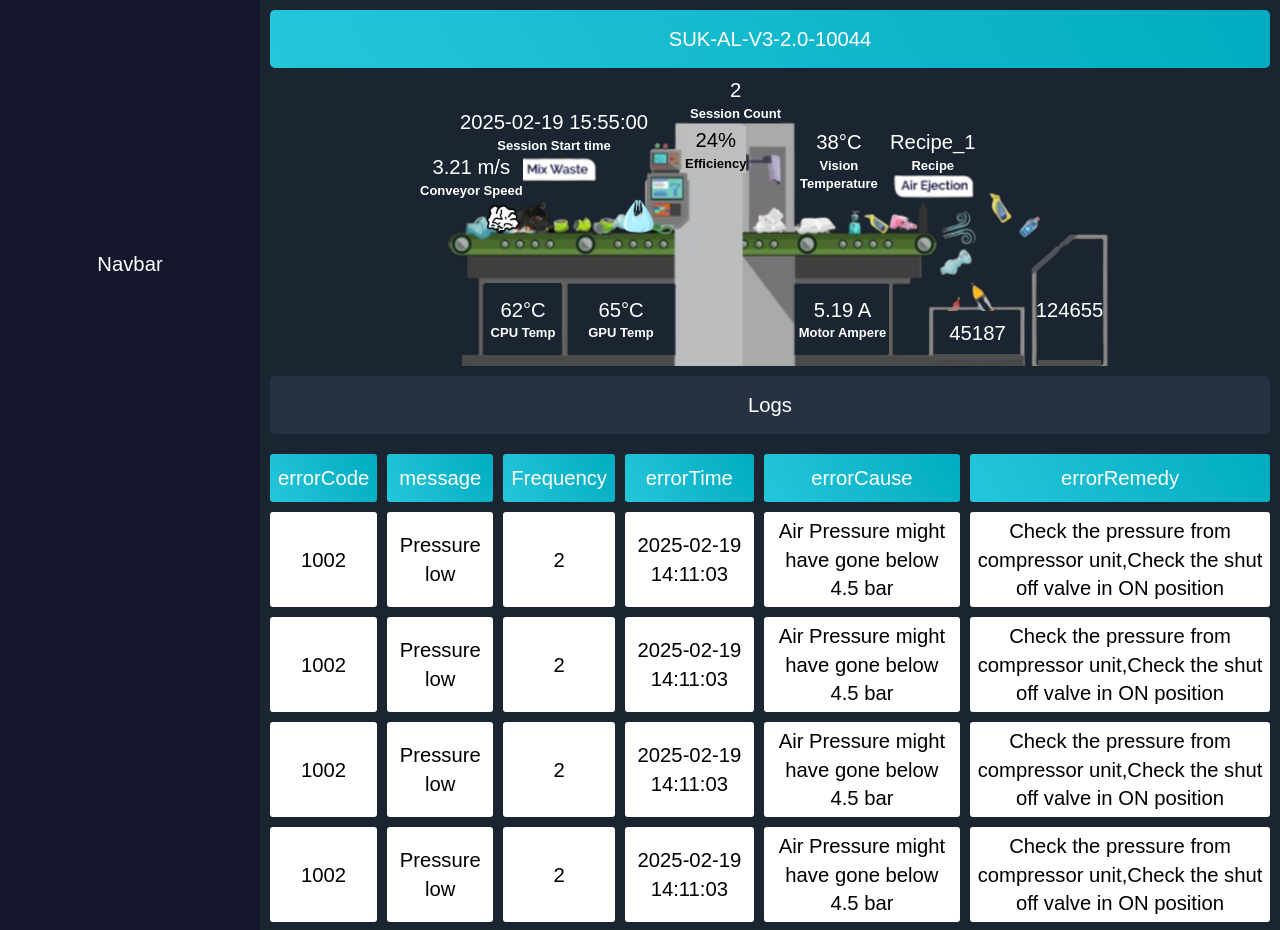
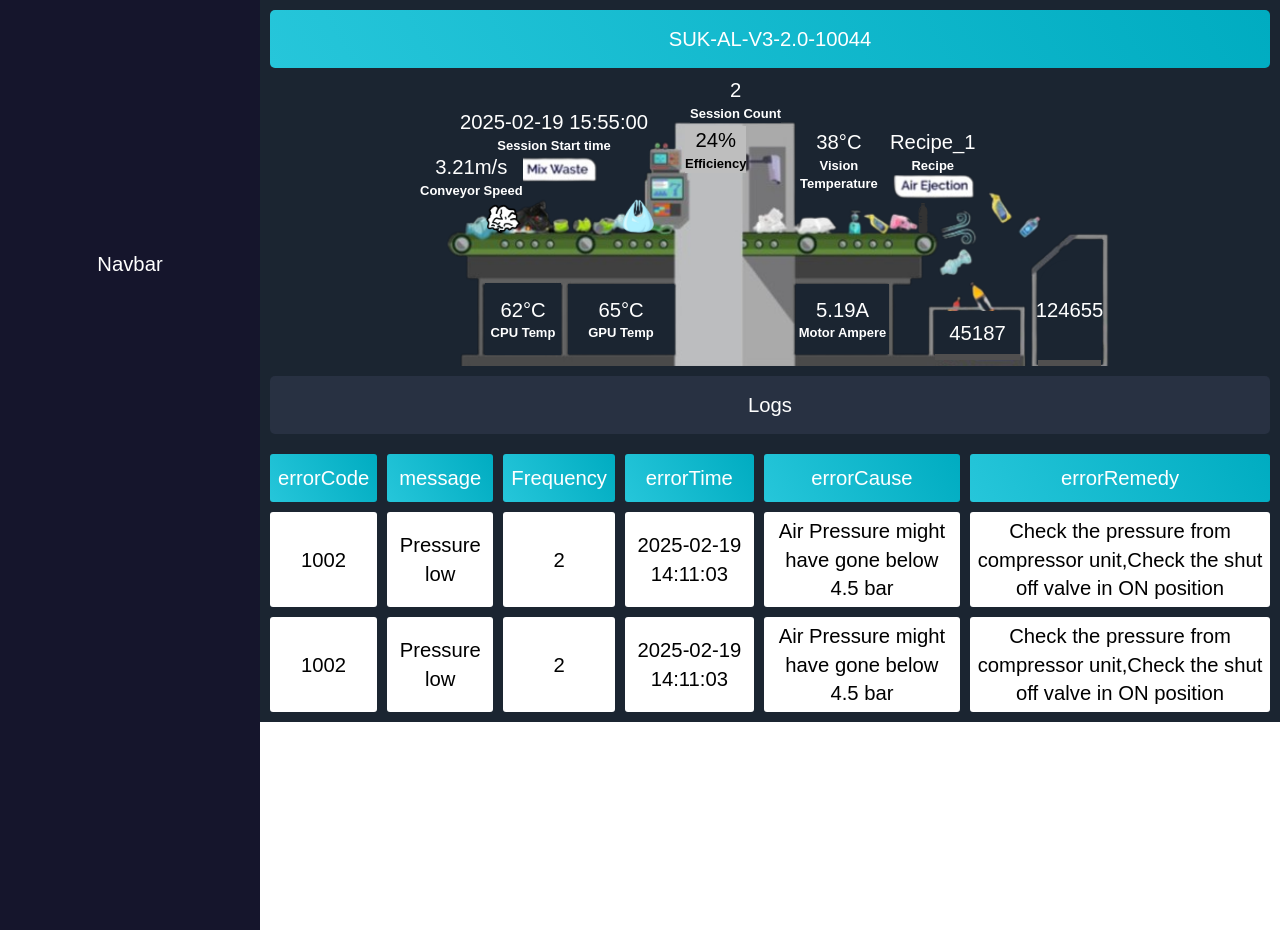
Before and after one commit to IRS-SHIVAM/testing_app, an Angular app: page / in a window 1280 px wide. Shown: the top 930 px of the page. After the commit the page ends 800 px from the top, so only its background shows below. Built offline with nearby package versions, Linux system fonts and the light colour scheme.

Commit message:
new component created

```diff
--- a/src/app/app.component.css
+++ b/src/app/app.component.css
@@ -74,16 +74,6 @@
     left: 245px;
     width: 177px;
     color: white;
-}
-.gpuText , .cpuText , .speedText , .motorText, .visionText , .sessionCountText , .sessionDateTimeText, .recipeText{
-    font-size: 13px;
-    background-color: #1B2531;
-    font-weight: bold;
-}
-.efficiencyText{
-    font-size: 13px;
-    background-color: rgb(190, 190, 190);
-    font-weight: bold;
 }
 .conveyorSpeed{
     background-color: #1B2531;
--- a/src/app/app.component.html
+++ b/src/app/app.component.html
@@ -35,51 +35,60 @@
     </div> -->
 
     <div class="imgContainner">
-      <img src="assets/images/suka3.png" alt="abc" class="suka">
-      <img src="/assets/images/img1.png" alt="imgRoll" height="95px" class="imgRoll1" />
-      <img src="/assets/images/img2.png" alt="imgRoll" height="95px" class="imgRoll2" />
-      <img src="/assets/images/img3.png" alt="imgRoll" height="95px" class="imgRoll3" />
-      <img src="/assets/images/img4.png" alt="imgRoll" height="95px" class="imgRoll4" />
+      <img src="assets/images/suka3.png" alt="abc" class="suka" loading="lazy" />
+      <img src="/assets/images/img1.png" alt="imgRoll" height="95px" class="imgRoll1" loading="lazy" />
+      <img src="/assets/images/img2.png" alt="imgRoll" height="95px" class="imgRoll2" loading="lazy" />
+      <img src="/assets/images/img3.png" alt="imgRoll" height="95px" class="imgRoll3" loading="lazy" />
+      <img src="/assets/images/img4.png" alt="imgRoll" height="95px" class="imgRoll4" loading="lazy" />
 
       <!-- <img src="/assets/img3.png" alt="imgRoll" height="75px" class="imgRoll3" /> -->
       <div class="ejectCount">{{ ejectedCount }}</div>
       <div class="ignoreCount">{{ rejectedCount }}</div>
-      <div class="cpuTemperature">
+      <app-machine-info class="cpuTemperature" [lable]="'CPU Temp'" [lableClass]="'cpuText'" [lableValue]="cpuTemperature + '&deg;C'" />
+      <!-- <div class="cpuTemperature">
         <h1>{{ cpuTemperature }}&deg;C</h1>
         <h6 class="cpuText">CPU Temp</h6>
-      </div>
-      <div class="gpuTemperature">
+      </div> -->
+      <app-machine-info class="gpuTemperature" [lable]="'GPU Temp'" [lableClass]="'gpuText'" [lableValue]="gpuTemperature + '&deg;C'" />
+      <!-- <div class="gpuTemperature">
         <h1>{{ gpuTemperature }}&deg;C</h1>
         <h6 class="gpuText">GPU Temp</h6>
-      </div>
-      <div class="conveyorSpeed">
+      </div> -->
+      <app-machine-info class="conveyorSpeed" [lable]="'Conveyor Speed'" [lableClass]="'speedText'" [lableValue]="conveyorSpeed + 'm/s'" />
+      <!-- <div class="conveyorSpeed">
         <h1>{{ conveyorSpeed }} m/s</h1>
         <h6 class="speedText">Conveyor Speed</h6>
-      </div>
-      <div class="motorAmpere">
+      </div> -->
+      <app-machine-info class="motorAmpere" [lable]="'Motor Ampere'" [lableClass]="'motorText'" [lableValue]="motorAmpere + 'A'" />
+      <!-- <div class="motorAmpere">
         <h1>{{ motorAmpere }} A</h1>
         <h6 class="motorText">Motor Ampere</h6>
-      </div>
-      <div class="visionTemperature">
+      </div> -->
+      <app-machine-info class="visionTemperature" [lable]="'Vision Temperature'" [lableClass]="'visionText'" [lableValue]="visionTemperature + '&deg;C'" />
+      <!-- <div class="visionTemperature">
         <h1>{{visionTemperature }}&deg;C</h1>
         <h6 class="visionText">Vision Temperature</h6>
-      </div>
-      <div class="sessionCount">
+      </div> -->
+      <app-machine-info class="sessionCount" [lable]="'Session Count'" [lableClass]="'sessionCountText'" [lableValue]="serverData.sessionCount" />
+      <!-- <div class="sessionCount">
         <h1>{{ serverData.sessionCount }}</h1>
         <h6 class="sessionCountText">Session Count</h6>
-      </div>
-      <div class="sessionDateTime">
+      </div> -->
+      <app-machine-info class="sessionDateTime" [lable]="'Session Start time'" [lableClass]="'sessionDateTimeText'" [lableValue]="serverData.sDate + ' ' + serverData.sTime" />
+      <!-- <div class="sessionDateTime">
         <h1>{{ serverData.sDate + " " + serverData.sTime }}</h1>
         <h6 class="sessionDateTimeText">Session Start time</h6>
-      </div>
-      <div class="efficiency">
+      </div> -->
+      <app-machine-info class="efficiency" [lable]="'Efficiency'" [lableClass]="'efficiencyText'" [lableValue]="serverData.Efficiency + '%'" />
+      <!-- <div class="efficiency">
         <h1>{{ serverData.Efficiency }}%</h1>
         <h6 class="efficiencyText">Efficiency</h6>
-      </div>
-      <div class="recipe">
+      </div> -->
+      <app-machine-info class="recipe" [lable]="'Recipe'" [lableClass]="'recipeText'" [lableValue]="serverData.selectedRecipe" />
+      <!-- <div class="recipe">
         <h1>{{ serverData.selectedRecipe }}</h1>
         <h6 class="recipeText">Recipe</h6>
-      </div>
+      </div> -->
     </div>
 
     <div class="machineLog">
@@ -93,7 +102,7 @@
           <th>errorCause</th>
           <th>errorRemedy</th>
         </tr>
-        <tr *ngFor="let error of serverData.log">
+        <tr *ngFor="let error of serverData.log; trackBy: trackByErrorCode">
           <td>{{ error.errorCode }}</td>
           <td>{{ error.message }}</td>
           <td>{{ error.errorFrequency }}</td>
@@ -104,7 +113,6 @@
       </table>
     </div>
   </div>
-
 </div>
 <!-- <div class="box">
   <div class="innerBox">
--- a/src/app/app.component.ts
+++ b/src/app/app.component.ts
@@ -1,9 +1,9 @@
-import { Component, ElementRef, ViewChild } from '@angular/core';
+import { ChangeDetectionStrategy, Component, ElementRef, ViewChild } from '@angular/core';
 
 @Component({
   selector: 'app-root',
   templateUrl: './app.component.html',
-  styleUrls: ['./app.component.css']
+  styleUrls: ['./app.component.css'],
 })
 export class AppComponent {
 
@@ -42,38 +42,6 @@ export class AppComponent {
       "errorTime": "2025-02-19 14:11:03",
       "errorCause": "Air Pressure might have gone below 4.5 bar",
       "errorRemedy": "Check the pressure from compressor unit,Check the shut off valve in ON position"
-    },
-    {
-      "errorCode": 1002,
-      "message": "Pressure low",
-      "errorFrequency": 2,
-      "errorTime": "2025-02-19 14:11:03",
-      "errorCause": "Air Pressure might have gone below 4.5 bar",
-      "errorRemedy": "Check the pressure from compressor unit,Check the shut off valve in ON position"
-    },
-    {
-      "errorCode": 1002,
-      "message": "Pressure low",
-      "errorFrequency": 2,
-      "errorTime": "2025-02-19 14:11:03",
-      "errorCause": "Air Pressure might have gone below 4.5 bar",
-      "errorRemedy": "Check the pressure from compressor unit,Check the shut off valve in ON position"
-    },
-    {
-      "errorCode": 1002,
-      "message": "Pressure low",
-      "errorFrequency": 2,
-      "errorTime": "2025-02-19 14:11:03",
-      "errorCause": "Air Pressure might have gone below 4.5 bar",
-      "errorRemedy": "Check the pressure from compressor unit,Check the shut off valve in ON position"
-    },
-    {
-      "errorCode": 1002,
-      "message": "Pressure low",
-      "errorFrequency": 2,
-      "errorTime": "2025-02-19 14:11:03",
-      "errorCause": "Air Pressure might have gone below 4.5 bar",
-      "errorRemedy": "Check the pressure from compressor unit,Check the shut off valve in ON position"
     }]
   }
 
@@ -89,4 +57,7 @@ export class AppComponent {
   updateRejectedValues() {
     this.rejectedCount += Math.floor(Math.random() * 10);
   }
+  trackByErrorCode(index:number,item:any){
+    return index;
+  }
 }
--- a/src/app/app.module.ts
+++ b/src/app/app.module.ts
@@ -3,10 +3,12 @@ import { BrowserModule } from '@angular/platform-browser';
 
 import { AppRoutingModule } from './app-routing.module';
 import { AppComponent } from './app.component';
+import { MachineInfoComponent } from './components/machine-info/machine-info.component';
 
 @NgModule({
   declarations: [
-    AppComponent
+    AppComponent,
+    MachineInfoComponent
   ],
   imports: [
     BrowserModule,
--- /dev/null
+++ b/src/app/components/machine-info/machine-info.component.html
@@ -0,0 +1,2 @@
+<h1>{{ lableValue }}</h1>
+<h6 [ngClass]="lableClass">{{ lable }}</h6>
--- a/src/styles.css
+++ b/src/styles.css
@@ -6,3 +6,16 @@
     font-weight: 300;
     font-family: Arial;
 }
+.cpuText{
+    background-color: red;
+}
+.gpuText , .cpuText , .speedText , .motorText, .visionText , .sessionCountText , .sessionDateTimeText, .recipeText{
+    font-size: 13px;
+    background-color: #1B2531;
+    font-weight: bold;
+}
+.efficiencyText{
+    font-size: 13px;
+    background-color: rgb(190, 190, 190);
+    font-weight: bold;
+}
```
Also changed, not shown: src/app/components/machine-info/machine-info.component.ts (added, +12 -0 lines), src/app/components/machine-info/machine-info.component.css (added), 1 other file (tests, documents, lock files or other folders).
